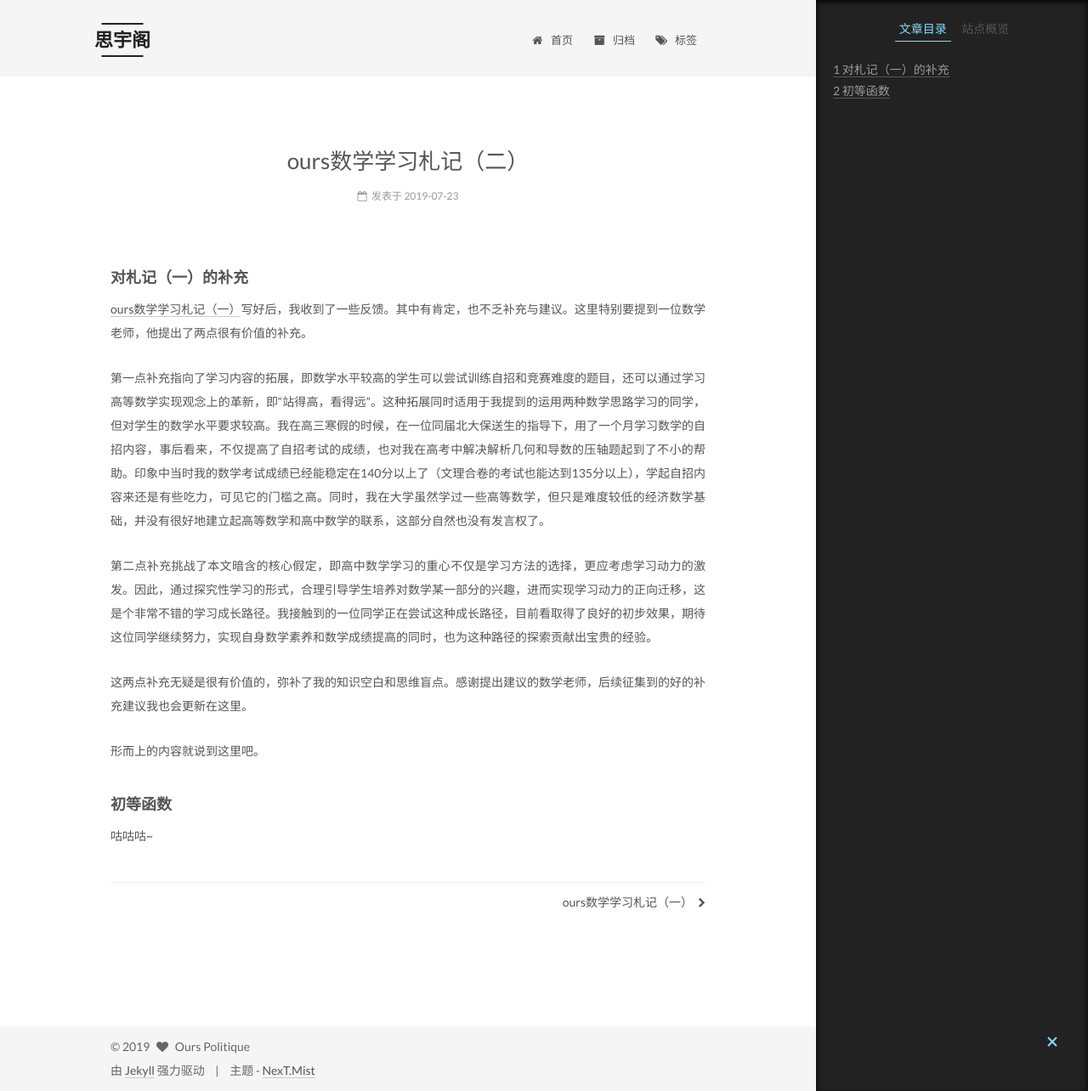
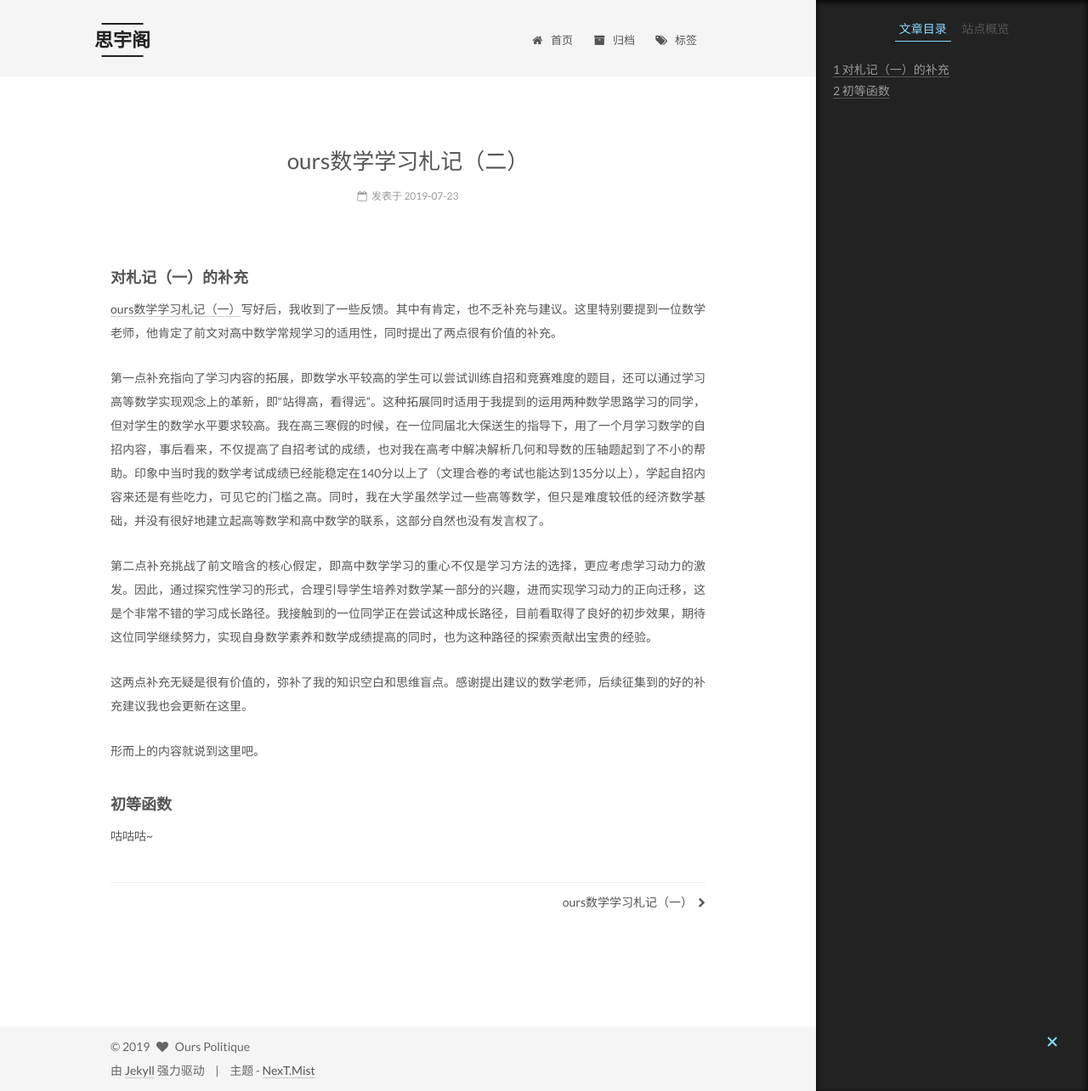
Before and after one commit to ourspolitique/ourspolitique.github.io, a Jekyll site: the page built from _posts/2019-07-23-mathématiques-02.md, in a window 1280 px wide and 1284 px high. Shown: the whole window at 85% size. Built offline with Jekyll 4.4.1, drawn with Linux system fonts in a browser that asks for light colours.

Commit message:
Update 2019-07-23-mathématiques-02.md

```diff
--- a/_posts/2019-07-23-mathématiques-02.md
+++ b/_posts/2019-07-23-mathématiques-02.md
@@ -6,12 +6,12 @@ tags:
 
 #### 对札记（一）的补充
 
-[ours数学学习札记（一）](https://ourspolitique.github.io/2019/07/20/mathematiques/)写好后，我收到了一些反馈。其中有肯定，也不乏补充与建议。这里特别要提到一位数学老师，他提出了两点很有价值的补充。
+[ours数学学习札记（一）](https://ourspolitique.github.io/2019/07/20/mathematiques/)写好后，我收到了一些反馈。其中有肯定，也不乏补充与建议。这里特别要提到一位数学老师，他肯定了前文对高中数学常规学习的适用性，同时提出了两点很有价值的补充。
 <!-- more -->
 
 第一点补充指向了学习内容的拓展，即数学水平较高的学生可以尝试训练自招和竞赛难度的题目，还可以通过学习高等数学实现观念上的革新，即“站得高，看得远”。这种拓展同时适用于我提到的运用两种数学思路学习的同学，但对学生的数学水平要求较高。我在高三寒假的时候，在一位同届北大保送生的指导下，用了一个月学习数学的自招内容，事后看来，不仅提高了自招考试的成绩，也对我在高考中解决解析几何和导数的压轴题起到了不小的帮助。印象中当时我的数学考试成绩已经能稳定在140分以上了（文理合卷的考试也能达到135分以上），学起自招内容来还是有些吃力，可见它的门槛之高。同时，我在大学虽然学过一些高等数学，但只是难度较低的经济数学基础，并没有很好地建立起高等数学和高中数学的联系，这部分自然也没有发言权了。
 
-第二点补充挑战了本文暗含的核心假定，即高中数学学习的重心不仅是学习方法的选择，更应考虑学习动力的激发。因此，通过探究性学习的形式，合理引导学生培养对数学某一部分的兴趣，进而实现学习动力的正向迁移，这是个非常不错的学习成长路径。我接触到的一位同学正在尝试这种成长路径，目前看取得了良好的初步效果，期待这位同学继续努力，实现自身数学素养和数学成绩提高的同时，也为这种路径的探索贡献出宝贵的经验。
+第二点补充挑战了前文暗含的核心假定，即高中数学学习的重心不仅是学习方法的选择，更应考虑学习动力的激发。因此，通过探究性学习的形式，合理引导学生培养对数学某一部分的兴趣，进而实现学习动力的正向迁移，这是个非常不错的学习成长路径。我接触到的一位同学正在尝试这种成长路径，目前看取得了良好的初步效果，期待这位同学继续努力，实现自身数学素养和数学成绩提高的同时，也为这种路径的探索贡献出宝贵的经验。
 
 这两点补充无疑是很有价值的，弥补了我的知识空白和思维盲点。感谢提出建议的数学老师，后续征集到的好的补充建议我也会更新在这里。
 
```
